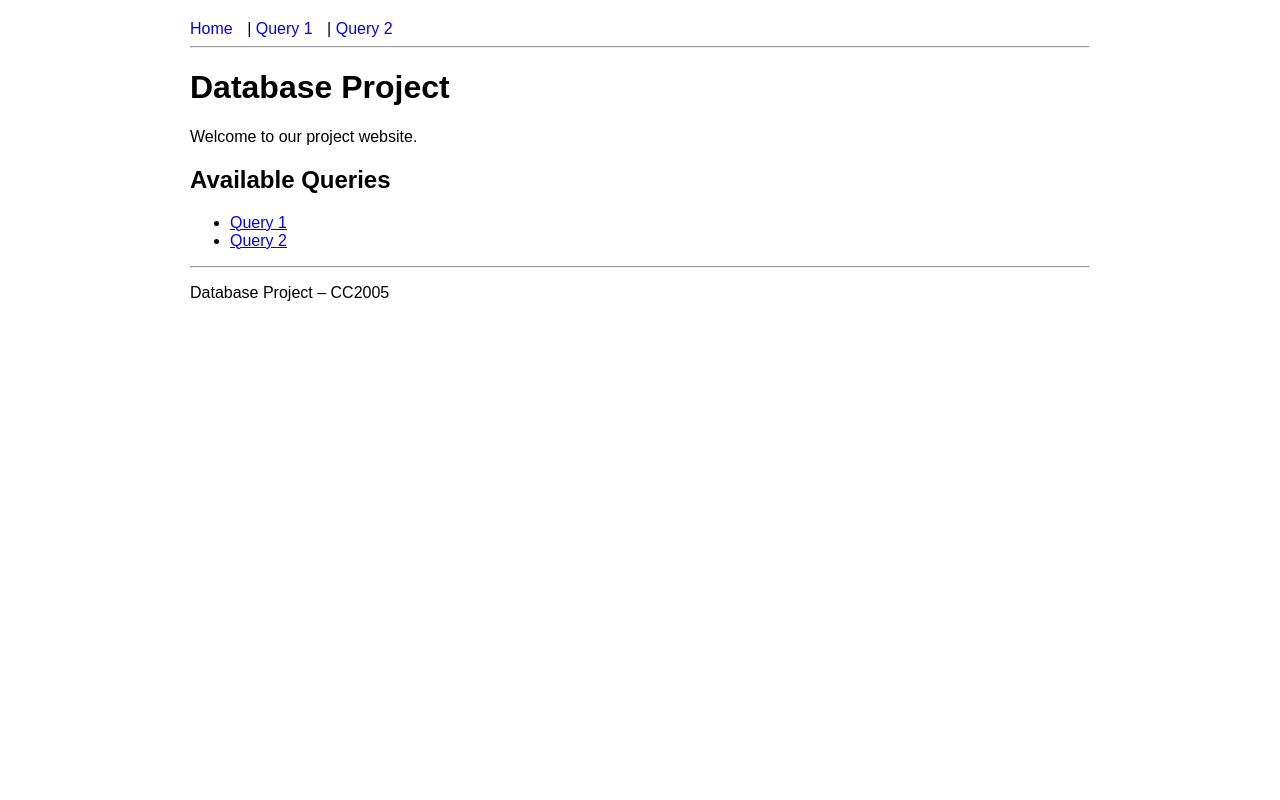
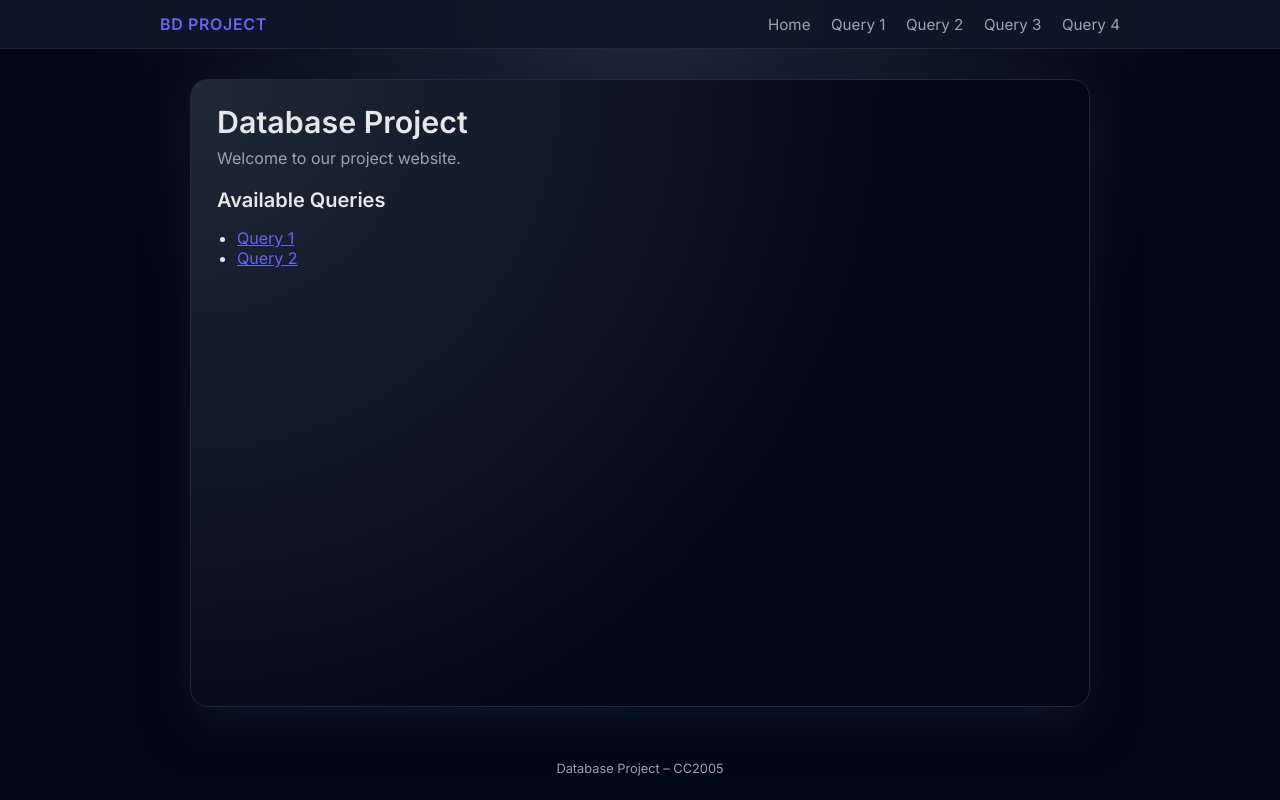
Before and after one commit to PedrobGraca/Billionaires_TP_BD, a Flask app: page / in a window 1280 px wide. Run offline with Flask 3, Linux system fonts and the light colour scheme.

Commit message:
Update visual design

```diff
--- a/app/static/style.css
+++ b/app/static/style.css
@@ -1,23 +1,173 @@
-body {
-    font-family: Arial, sans-serif;
-    max-width: 900px;
-    margin: 0 auto;
-    padding: 20px;
+:root {
+    --bg-color: #0f172a;
+    --card-bg: #111827;
+    --accent: #6366f1;
+    --accent-soft: #4f46e5;
+    --text-main: #e5e7eb;
+    --text-muted: #9ca3af;
+    --border-soft: #1f2937;
 }
 
-nav a {
-    margin-right: 10px;
+* {
+    box-sizing: border-box;
+}
+
+body {
+    margin: 0;
+    font-family: "Inter", system-ui, -apple-system, BlinkMacSystemFont, sans-serif;
+    background: radial-gradient(circle at top, #1e293b 0, #020617 55%);
+    color: var(--text-main);
+}
+
+.page {
+    min-height: 100vh;
+    display: flex;
+    flex-direction: column;
+}
+
+/* NAVBAR */
+
+.header {
+    border-bottom: 1px solid #1f2937;
+    background: rgba(15, 23, 42, 0.9);
+    backdrop-filter: blur(10px);
+}
+
+.navbar {
+    max-width: 1000px;
+    margin: 0 auto;
+    padding: 14px 20px;
+    display: flex;
+    align-items: center;
+    justify-content: space-between;
+}
+
+.logo {
+    font-weight: 600;
+    letter-spacing: 0.04em;
+    font-size: 1rem;
+    text-transform: uppercase;
+    color: var(--accent);
+}
+
+.nav-links a {
+    margin-left: 16px;
     text-decoration: none;
+    color: var(--text-muted);
+    font-size: 0.95rem;
+    position: relative;
 }
+
+.nav-links a:hover {
+    color: var(--text-main);
+}
+
+.nav-links a::after {
+    content: "";
+    position: absolute;
+    left: 0;
+    bottom: -4px;
+    width: 0;
+    height: 2px;
+    background: var(--accent);
+    transition: width 0.2s ease;
+}
+
+.nav-links a:hover::after {
+    width: 100%;
+}
+
+/* MAIN CONTENT */
+
+.content {
+    flex: 1;
+    display: flex;
+    justify-content: center;
+    padding: 30px 16px 40px;
+}
+
+.card {
+    width: 100%;
+    max-width: 900px;
+    background: radial-gradient(circle at top left, #1f2937 0, #020617 70%);
+    border-radius: 18px;
+    border: 1px solid var(--border-soft);
+    padding: 24px 26px 28px;
+    box-shadow: 0 18px 45px rgba(15, 23, 42, 0.85);
+}
+
+/* TYPOGRAPHY */
+
+h1 {
+    margin-top: 0;
+    margin-bottom: 8px;
+    font-size: 1.9rem;
+}
+
+h2 {
+    margin-top: 20px;
+    margin-bottom: 8px;
+    font-size: 1.25rem;
+}
+
+p {
+    margin-top: 4px;
+    margin-bottom: 10px;
+    color: var(--text-muted);
+}
+
+a {
+    color: var(--accent);
+}
+
+a:hover {
+    color: var(--accent-soft);
+}
+
+/* LIST */
+
+ul {
+    padding-left: 20px;
+}
+
+/* TABLE */
 
 table {
     width: 100%;
     border-collapse: collapse;
-    margin-top: 15px;
+    margin-top: 18px;
+    background: rgba(15, 23, 42, 0.9);
+    border-radius: 10px;
+    overflow: hidden;
+}
+
+thead {
+    background: rgba(55, 65, 81, 0.8);
 }
 
 th, td {
-    border: 1px solid #333;
-    padding: 8px;
+    padding: 10px 12px;
     text-align: left;
+    font-size: 0.93rem;
 }
+
+tbody tr:nth-child(even) {
+    background: rgba(15, 23, 42, 0.85);
+}
+
+tbody tr:nth-child(odd) {
+    background: rgba(15, 23, 42, 0.6);
+}
+
+tbody tr:hover {
+    background: rgba(79, 70, 229, 0.25);
+}
+
+/* FOOTER */
+
+.footer {
+    text-align: center;
+    font-size: 0.8rem;
+    padding: 10px 0 14px;
+    color: var(--text-muted);
+}
--- a/app/templates/base.html
+++ b/app/templates/base.html
@@ -3,25 +3,38 @@
 <head>
     <meta charset="UTF-8">
     <title>{% block title %}BD Project{% endblock %}</title>
+
+    <!-- (Opcional) Google Fonts -->
+    <link rel="preconnect" href="https://fonts.googleapis.com">
+    <link rel="preconnect" href="https://fonts.gstatic.com" crossorigin>
+    <link href="https://fonts.googleapis.com/css2?family=Inter:wght@300;400;600&display=swap" rel="stylesheet">
+
     <link rel="stylesheet" href="{{ url_for('static', filename='style.css') }}">
 </head>
 <body>
-    <header>
-        <nav>
-            <a href="{{ url_for('index') }}">Home</a> |
-            <a href="{{ url_for('query1') }}">Query 1</a> |
+    <div class="page">
+        <header class="header">
+            <nav class="navbar">
+                <div class="logo">BD Project</div>
+                <div class="nav-links">
+                    <a href="{{ url_for('index') }}">Home</a>
+                    <a href="{{ url_for('query1') }}">Query 1</a>
                     <a href="{{ url_for('query2') }}">Query 2</a>
+                    <a href="{{ url_for('query3') }}">Query 3</a>
+                    <a href="{{ url_for('query4') }}">Query 4</a>
+                </div>
             </nav>
-        <hr>
         </header>
 
-    <main>
+        <main class="content">
+            <div class="card">
                 {% block content %}{% endblock %}
+            </div>
         </main>
 
-    <footer>
-        <hr>
+        <footer class="footer">
             <p>Database Project – CC2005</p>
         </footer>
+    </div>
 </body>
 </html>
```
Lines whose indentation alone changed are shown as unchanged.
